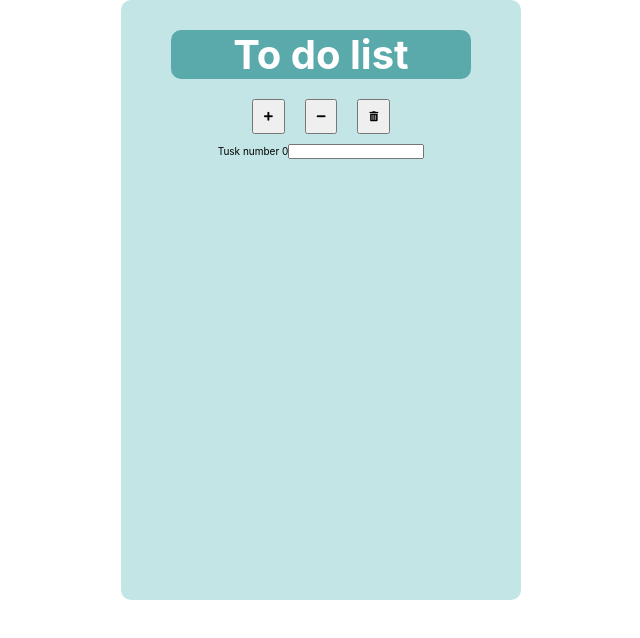
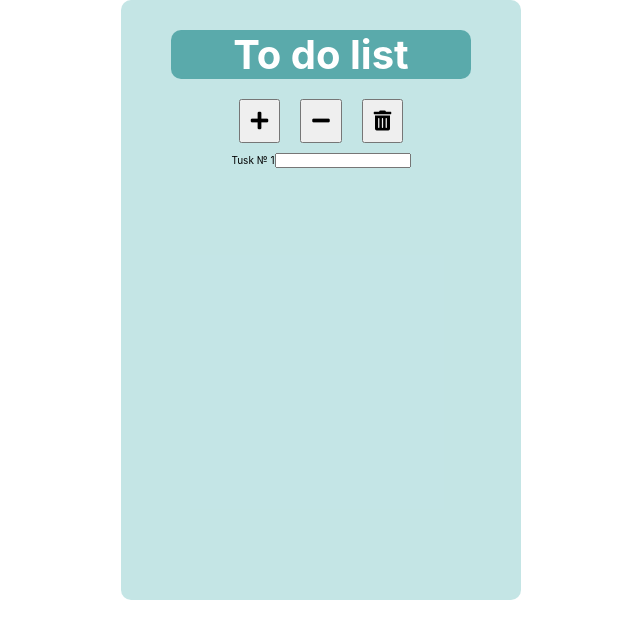
Before and after one commit to Roxolana4lana/to-do-list-react, a React (Create React App) app in the folder todoapp/: page / in a window 1280 px wide. Both pictures are taken after a click on the button 587 px from the left and 116 px from the top of the page. Shown: the top 638 px of the page, without its empty margins (319-959 px from the left). Built offline with nearby package versions, Linux system fonts and the light colour scheme.

Commit message:
correct handleChange

```diff
--- a/todoapp/src/components/Main.js
+++ b/todoapp/src/components/Main.js
@@ -14,10 +14,14 @@ export default class Main extends Component {
             tasks: [...prevState.tasks, { tasks:[] }],
         }));
     }
+
     handleChange=e=>{
+        let tasks=[...this.state.tasks]
+        tasks[e.target.dataset.id] = e.target.value
         this.setState({
-          [e.target.name]:e.target.value
+          tasks
         })
+
     }
     handleRemove =index =>{
         this.state.tasks.splice(index,1)
@@ -32,21 +36,23 @@ export default class Main extends Component {
       <div className='Main'>
         <div className='mainButtons'>
                 <h1>To do list</h1>
-                <button onClick={this.handleAdd}><i className="fas fa-plus"></i></button>
-                <button onClick={this.handleRemove}><i className="fas fa-minus"></i></button>
-                <button onClick={this.handleClear}><i className="fas fa-trash-alt"></i></button>
+                <button className='myButton'onClick={this.handleAdd}><i className="fas fa-plus "style={{fontSize:'2rem'}}></i></button>
+                <button className='myButton' onClick={this.handleRemove}><i className="fas fa-minus " style={{ fontSize: '2rem' }}></i></button>
+                <button className='myButton' onClick={this.handleClear}><i className="fas fa-trash-alt " style={{ fontSize: '2rem' }}></i></button>
                 {this.state.tasks.map((task,index)=>{
+                    let i = index+1
 
         return (
             <div key={index}>
-                    <label>Tusk number {index}</label>
+                <label className='myLabel'>Tusk &#8470; {i}</label>
                     <input
                         type='text'
                         value={this.state.task}
                         onChange={this.handleChange}
-                        name='task'
+
                         id={index}
                         data-id={index}
+                        className='myInput'
                         />
                 </div>
         )
```
